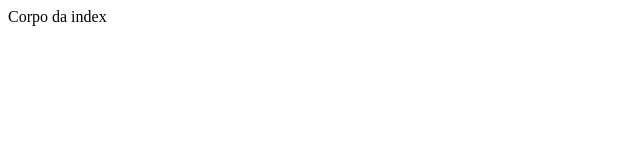
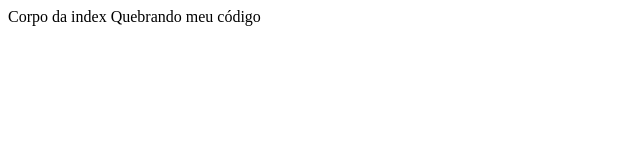
Before and after one commit to DJmax1004/modulogit, a plain HTML site: page index.html in a window 1280 px wide. Shown: the whole page, without its empty margins (0-640 px from the left). Drawn offline with Linux system fonts and the light colour scheme.

Commit message:
Quebrando meu código

```diff
--- a/index.html
+++ b/index.html
@@ -5,5 +5,6 @@
 </head>
 <body>
 Corpo da index
+Quebrando meu código
 </body>
 </html>
```
Also changed, not shown: 1 other file.
